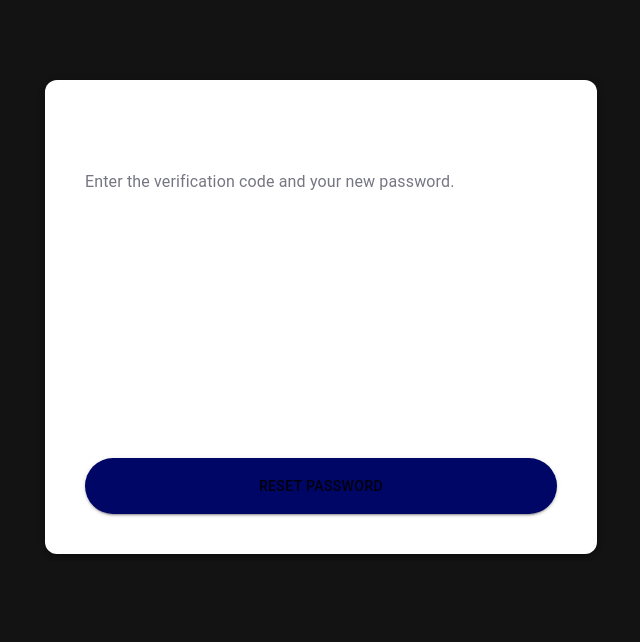
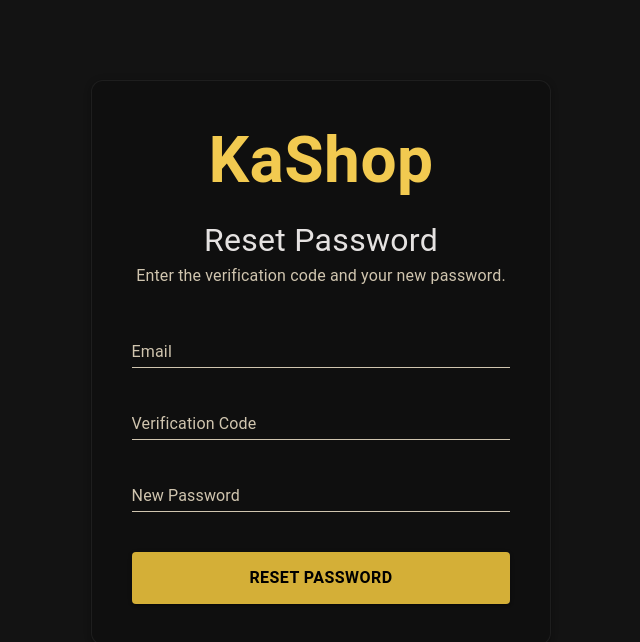
Before and after one commit to Manar-sami/E-commerce, a React (Vite) app: page /ResetPassword in a window 1280 px wide. Shown: the top 642 px of the page, without its empty margins (319-959 px from the left). Built offline with nearby package versions, Linux system fonts and the light colour scheme; no server answers.

Commit message:
genral update

```diff
--- a/src/Auth/forgetpassword/Forgetpassword.jsx
+++ b/src/Auth/forgetpassword/Forgetpassword.jsx
@@ -29,7 +29,7 @@ function Forgetpassword() {
 
    const forgetpassword=(data)=>{
     console.log(data);
-
+       localStorage.setItem("userEmail", data.email);
     forget(data, {
         onSuccess:()=>{
       navigate("/ResetPassword");
--- a/src/Auth/resetpassword/ResetPassword.jsx
+++ b/src/Auth/resetpassword/ResetPassword.jsx
@@ -6,44 +6,61 @@ import Button from "@mui/material/Button";
 import useResetPassword from "../../Hook/ResetPassword";
 import { useForm } from "react-hook-form";
 import { yupResolver } from "@hookform/resolvers/yup";
-import { schemaResetPassword} from "../resetpassword/schemaResetPassword";
-import {useNavigate} from "react-router-dom";
+import { schemaResetPassword } from "../resetpassword/schemaResetPassword";
+import { useNavigate } from "react-router-dom";
 
 function ResetPassword() {
-   const navigate=useNavigate();
+  const navigate = useNavigate();
 
   const { register, handleSubmit } = useForm({
     resolver: yupResolver(schemaResetPassword),
   });
-
+const email =localStorage.getItem("userEmail");
   const { mutate: reset } = useResetPassword();
   const onSubmit = (data) => {
     console.log(data);
 
-    reset(data,{
-       onSuccess:()=>{
-          alert("Password changed successfully");
-         navigate("/Login");
-       }
+    reset(data, {
+      onSuccess: () => {
+        alert("Password changed successfully");
+        navigate("/Login");
+      },
     });
   };
 
+
   return (
-    <Container maxWidth="sm">
+    <Container>
       <Box
         sx={{
           mt: 10,
           p: 5,
-          borderRadius: 3,
+          borderRadius: "12px",
           boxShadow: 3,
-          backgroundColor: "#fff",
+          border: "1px solid #FFFFFF10",
+          backgroundColor: "#0F0F0F",
+          textAlign: "center",
+          maxWidth: { xs: "90%", md: "50%", lg: "40%" },
+          mx: "auto",
         }}
       >
-        <Typography variant="h4" sx={{ fontWeight: "bold", mb: 1 }}>
+        <Typography
+          variant="h4"
+          sx={{
+            fontWeight: "bold",
+            color: "#F2CA50",
+            fontSize: { xs: "38px", md: "48px", lg: "64px" },
+            mb: 2,
+          }}
+        >
+          KaShop
+        </Typography>
+
+        <Typography sx={{ fontSize: "32px", color: "#E5E2E1" }}>
           Reset Password
         </Typography>
 
-        <Typography sx={{ color: "#767683", mb: 4 }}>
+        <Typography sx={{ color: "#D0C5AF", mb: 4 }}>
           Enter the verification code and your new password.
         </Typography>
 
@@ -60,13 +77,29 @@ function ResetPassword() {
             {...register("email")}
             label="Email"
             type="email"
+            value={email}
+            slotProps={{ input: { readOnly: true } }}
             variant="standard"
+            sx={{
+              "& .MuiInputLabel-root": { color: "#D0C5AF" },
+              "& .MuiInputLabel-root.Mui-focused": { color: "#F2CA50" },
+              "& .MuiInput-underline:before": { borderBottomColor: "#D0C5AF" },
+              "& .MuiInput-underline:after": { borderBottomColor: "#F2CA50" },
+              input: { color: "#E5E2E1" },
+            }}
           />
 
           <TextField
             {...register("code")}
             label="Verification Code"
             variant="standard"
+            sx={{
+              "& .MuiInputLabel-root": { color: "#D0C5AF" },
+              "& .MuiInputLabel-root.Mui-focused": { color: "#F2CA50" },
+              "& .MuiInput-underline:before": { borderBottomColor: "#D0C5AF" },
+              "& .MuiInput-underline:after": { borderBottomColor: "#F2CA50" },
+              input: { color: "#E5E2E1" },
+            }}
           />
 
           <TextField
@@ -74,6 +107,13 @@ function ResetPassword() {
             label="New Password"
             type="password"
             variant="standard"
+            sx={{
+              "& .MuiInputLabel-root": { color: "#D0C5AF" },
+              "& .MuiInputLabel-root.Mui-focused": { color: "#F2CA50" },
+              "& .MuiInput-underline:before": { borderBottomColor: "#D0C5AF" },
+              "& .MuiInput-underline:after": { borderBottomColor: "#F2CA50" },
+              input: { color: "#E5E2E1" },
+            }}
           />
 
           <Button
@@ -81,11 +121,14 @@ function ResetPassword() {
             variant="contained"
             sx={{
               mt: 2,
-              py: 2,
-              borderRadius: "50px",
-              background: "#000666",
+              py: "12px",
+              borderRadius: "4px",
+              background: "#D4AF37",
+              color: "#000",
+              fontSize: "16px",
+              fontWeight: "600",
               "&:hover": {
-                background: "#0014b3",
+                background: "#F2CA50",
               },
             }}
           >
--- a/src/components/Footer.jsx
+++ b/src/components/Footer.jsx
@@ -88,7 +88,7 @@ function Footer() {
                  {t("Customer Service")}
                 </ListItem>
 
-                <ListItem component={Link} sx={{px:"0px",fontSize:"14px",fontWeight:"600",color:'headercolor',
+                <ListItem component={Link} to="/contact" sx={{px:"0px",fontSize:"14px",fontWeight:"600",color:'headercolor',
                 transition:"color 0.3s ease",
                   "&:hover":{
                     color:"#F2CA50",
--- a/src/layout/Mainlayout.jsx
+++ b/src/layout/Mainlayout.jsx
@@ -1,11 +1,47 @@
 import { Outlet } from "react-router-dom";
 import Header from "../components/Header";
 import Footer from "../components/Footer";
+import { motion, useScroll , useMotionValueEvent} from "framer-motion";
+import { useState } from "react";
+import KeyboardArrowUpIcon from "@mui/icons-material/KeyboardArrowUp";
 
 function Mainlayout() {
+  const { scrollY } = useScroll();
+  console.log(scrollY)
+  const[show,setshow]=useState(false);
+
+  useMotionValueEvent(scrollY, "change", (latest) => {
+    if(latest>300){
+      setshow(true);
+    }
+    else{
+      setshow(false)
+    }
+  })
   return (
      <>
       <Header />
+       {show&&
+              <motion.button  onClick={()=>  window.scrollTo({
+                   top: 0,
+                   behavior: "smooth",
+              })}
+      style={{
+        position: "fixed",
+        bottom: 50,
+        right: 50,
+        borderRadius:"50%",
+        backgroundColor:"#F2CA50",
+        border:"none",
+        zIndex:"20",
+      }}
+      animate={{
+        opacity: 1,
+      }}
+    >
+     <KeyboardArrowUpIcon />
+    </motion.button>
+       }
       <Outlet />
       <Footer />
      </>
--- a/src/pages/Contact/Contactpage.jsx
+++ b/src/pages/Contact/Contactpage.jsx
@@ -3,10 +3,12 @@ import Herocontact from "./Herocontact"
 
 
 function Contactpage() {
+
   return (
     <>
     <Herocontact></Herocontact>
     <ContactSection></ContactSection>
+
     </>
   )
 }
--- a/src/pages/cart/Checkout_section.jsx
+++ b/src/pages/cart/Checkout_section.jsx
@@ -4,6 +4,7 @@ import useGetitemformcart from "../../Hook/Getitemformcart";
 import HttpsIcon from '@mui/icons-material/Https';
 import { useNavigate } from "react-router-dom";
 import { useTranslation } from "react-i18next";
+import Swal from "sweetalert2";
 
 function Checkout_section() {
 
@@ -23,6 +24,36 @@ function Checkout_section() {
       if(isError) return <Typography sx={{color:"red"}}>{error}</Typography>
 
       console.log(total);
+      const handleCheckout = async () => {
+  const result = await Swal.fire({
+    title: t("Choose Payment Method"),
+    text: t("Please select your payment method"),
+    icon: "question",
+    showCancelButton: true,
+    confirmButtonText: t("Pay"),
+    cancelButtonText: t("Cancel"),
+    input: "radio",
+    inputOptions: {
+      card: t("Credit Card"),
+      paypal: t("PayPal"),
+      cash: t("Cash on Delivery"),
+    },
+    inputValidator: (value) => {
+      if (!value) {
+        return t("Please choose a payment method");
+      }
+    },
+  });
+
+  if (result.isConfirmed) {
+    await Swal.fire({
+      title: t("Payment Successful"),
+      text: `${t("Payment method")}: ${result.value}`,
+      icon: "success",
+      confirmButtonText: t("Done"),
+    });
+  }
+};
 
   return (
     <Box sx={{boxShadow:2,display:"flex",gap:4,flexDirection:"column",justifyContent:"center",alignItems:"center",py:"24px",px:"87px",borderRadius:"8px",border:"1px solid #F2CA5020"}}>
--- a/src/pages/cart/Getcart.jsx
+++ b/src/pages/cart/Getcart.jsx
@@ -47,14 +47,17 @@ function Getcart() {
    }
 
 
-      const handleRemove = (productId) => {
+      const handleRemove = (productId,productName) => {
   Swal.fire({
-    title: "Are you sure?",
-    text: "You won't be able to undo this!",
+    title: `Delete "${productName}"?`,
+    text: "Are you sure you want to remove this product from your cart?",
     icon: "warning",
     showCancelButton: true,
     confirmButtonText: "Yes, remove it",
     cancelButtonText: "Cancel",
+
+
+
   }).then((result) => {
     if (result.isConfirmed) {
       removecart(productId);
@@ -117,7 +120,7 @@ function Getcart() {
 
                <Box sx={{color:"headercolor",display:"flex",alignItems:"center",gap:3}}>
 
-                <Button sx={{color:"headercolor"}} onClick={()=>handleRemove(cart.productId)}> <DeleteIcon/>{t("Remove")}</Button>
+                <Button sx={{color:"headercolor"}} onClick={()=>handleRemove(cart.productId,cart.productName)}> <DeleteIcon/>{t("Remove")}</Button>
 
                </Box>
               </Box>
--- a/src/pages/home/Hero.jsx
+++ b/src/pages/home/Hero.jsx
@@ -4,9 +4,11 @@ import Container from "@mui/material/Container";
 import Typography from "@mui/material/Typography";
 import { useTranslation } from 'react-i18next';
 import { motion } from "framer-motion";
+import { useNavigate } from "react-router-dom";
 
 function Hero() {
   const { t } = useTranslation();
+  const navigate=useNavigate();
 
   return (
     <Box
@@ -118,6 +120,7 @@ function Hero() {
           >
             <Button
               component={motion.button}
+               onClick={()=>navigate("/shop")}
               whileHover={{ scale: 1.05 }}
               whileTap={{ scale: 0.97 }}
               sx={{
@@ -139,6 +142,7 @@ function Hero() {
 
             <Button
               component={motion.button}
+               onClick={()=>navigate("/about")}
               whileHover={{ scale: 1.05 }}
               whileTap={{ scale: 0.97 }}
               sx={{
--- a/src/pages/profile/Sidebar.jsx
+++ b/src/pages/profile/Sidebar.jsx
@@ -18,8 +18,8 @@ function Sidebar() {
             <ListItem component={NavLink}  to=""
             >
              <Button onClick={()=>setprofile("Account")} sx={{
-             color:profile==="Account"?"white":"#454652",
-             bgcolor:profile==="Account"?"#1A237E":"white",
+             color:profile==="Account"?"#F2CA50":"headercolor",
+
              fontSize:"14px",display:"flex",gap:2,alignItems:"center",
 
              }}>
@@ -29,8 +29,8 @@ function Sidebar() {
 
             <ListItem component={NavLink}  to="order">
              <Button onClick={()=>setprofile("order")} sx={{
-                color:profile==="order"?"white":"#454652",
-                bgcolor:profile==="order"?"#1A237E":"white",
+                color:profile==="order"?"#F2CA50":"headercolor",
+
                 fontSize:"14px",display:"flex",gap:2,alignItems:"center"}}>
                 <ListAltIcon/>{t("Order History")}
             </Button>
```
Also changed, not shown: src/components/Header.jsx (+2 -34 lines), src/pages/profile/Account.jsx (+13 -13 lines).
